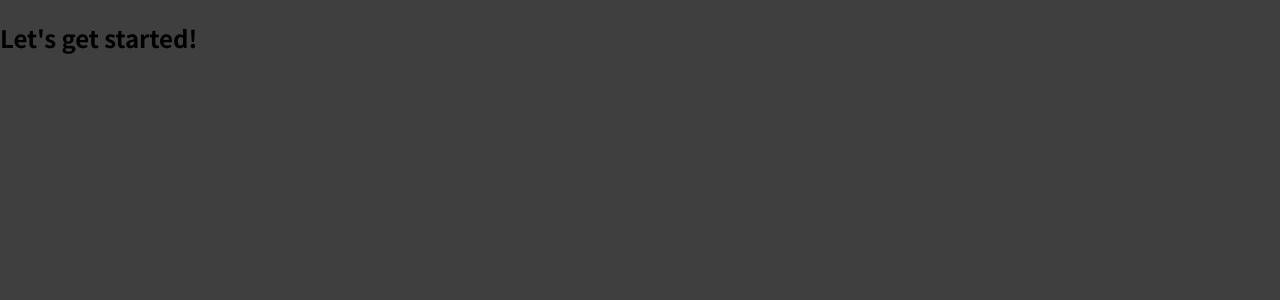
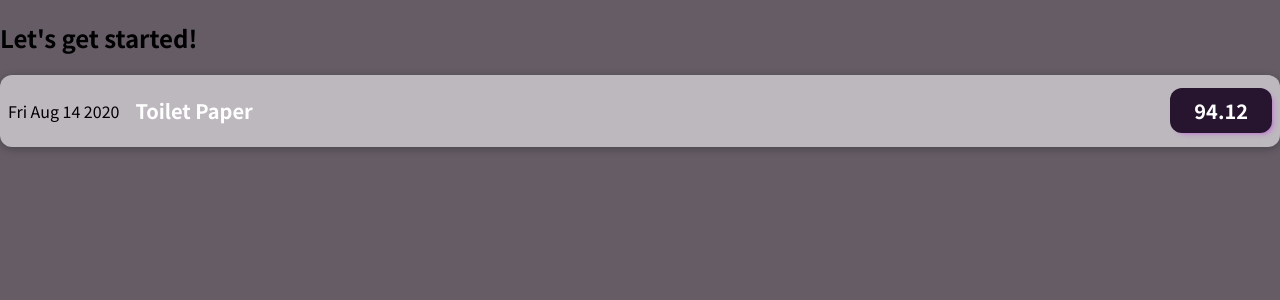
Before and after one commit to sherylbee/expense-tracker, a React (Create React App) app: page / in a window 1280 px wide. Shown: the top 300 px of the page. Built offline with nearby package versions, Linux system fonts and the light colour scheme.

Commit message:
add props to ExpenseItem

```diff
--- a/src/App.js
+++ b/src/App.js
@@ -1,7 +1,32 @@
+import ExpenseItem from './components/ExpenseItem';
+
 function App() {
+  const expenses = [
+    {
+      id: 'e1',
+      title: 'Toilet Paper',
+      amount: 94.12,
+      date: new Date(2020, 7, 14),
+    },
+    { id: 'e2', title: 'New TV', amount: 799.49, date: new Date(2021, 2, 12) },
+    {
+      id: 'e3',
+      title: 'Car Insurance',
+      amount: 294.67,
+      date: new Date(2021, 2, 28),
+    },
+    {
+      id: 'e4',
+      title: 'New Desk (Wooden)',
+      amount: 450,
+      date: new Date(2021, 5, 12),
+    },
+  ];
+
   return (
     <div>
       <h2>Let's get started!</h2>
+      <ExpenseItem title={expenses[0].title} amount={expenses[0].amount} date={expenses[0].date}/>
     </div>
   );
 }
--- /dev/null
+++ b/src/components/ExpenseItem.css
@@ -0,0 +1,57 @@
+.expense-item {
+    display: flex;
+    justify-content: space-between;
+    align-items: center;
+    box-shadow: 0 2px 8px rgba(0, 0, 0, 0.25);
+    padding: 0.5rem;
+    margin: 1rem 0;
+    border-radius: 12px;
+    background-color: #bdb7be;
+  }
+
+  .expense-item__description {
+    display: flex;
+    flex-direction: column;
+    gap: 1rem;
+    align-items: flex-end;
+    flex-flow: column-reverse;
+    justify-content: flex-start;
+    flex: 1;
+  }
+
+  .expense-item h2 {
+    color: #e1d9d9;
+    font-size: 1rem;
+    flex: 1;
+    margin: 0 1rem;
+    color: white;
+  }
+
+  .expense-item__price {
+    font-size: 1rem;
+    font-weight: bold;
+    color: white;
+    background-color: #27142f;
+    border: none;
+    padding: 0.5rem;
+    border-radius: 12px;
+    box-shadow: 3px 3px 5px -3px #bf3fe1c9;
+  }
+
+  @media (min-width: 580px) {
+    .expense-item__description {
+      flex-direction: row;
+      align-items: center;
+      justify-content: flex-start;
+      flex: 1;
+    }
+
+    .expense-item__description h2 {
+      font-size: 1.25rem;
+    }
+
+    .expense-item__price {
+      font-size: 1.25rem;
+      padding: 0.5rem 1.5rem;
+    }
+  }
--- /dev/null
+++ b/src/components/ExpenseItem.js
@@ -0,0 +1,17 @@
+import React from "react";
+import "./ExpenseItem.css";
+
+function ExpenseItem({title, date, amount}) {
+    return (
+    <div className="expense-item">
+        <p>{date.toDateString()}</p>
+
+        <div className="expense-item__description">
+        <h2>{title}</h2>
+        <div className="expense-item__price">{amount}</div>
+        </div>
+    </div>
+    );
+}
+
+export default ExpenseItem;
--- a/src/index.css
+++ b/src/index.css
@@ -10,5 +10,5 @@
 
 body {
   margin: 0;
-  background-color: #3f3f3f;
+  background-color: #655c66;
 }
```
Also changed, not shown: 2 other files (tests, documents, lock files or other folders).
